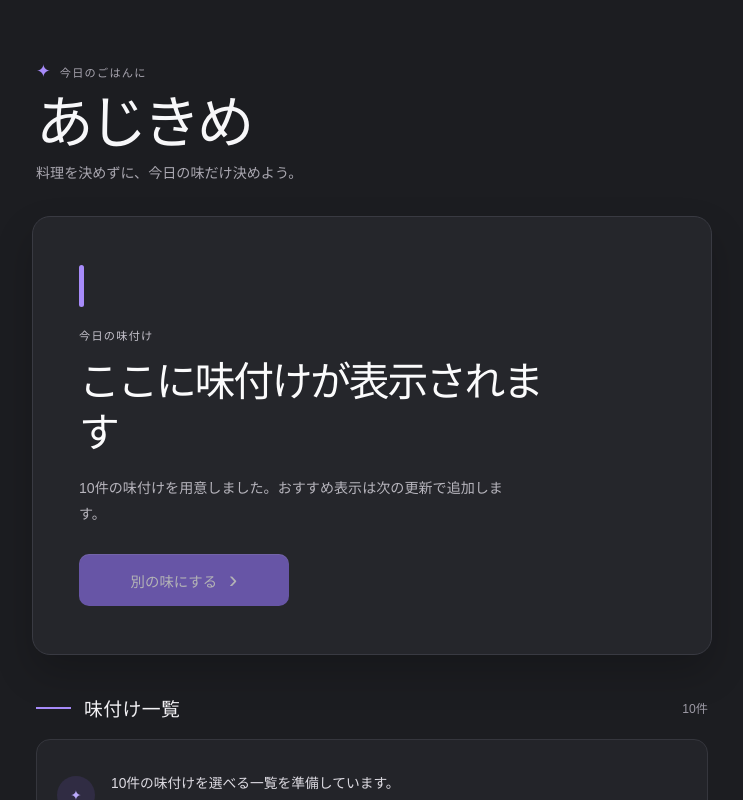
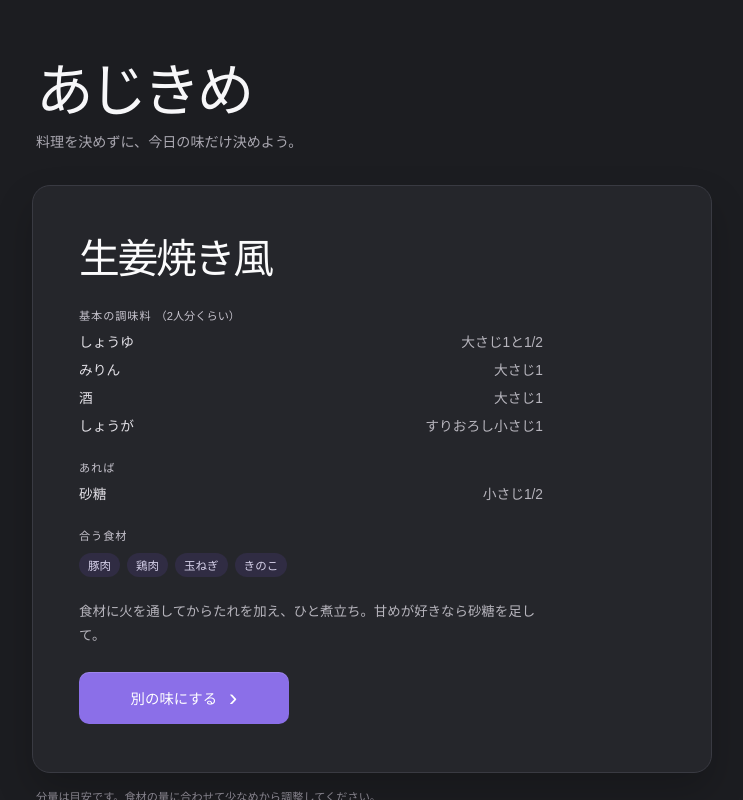
Before and after one commit to shota-hope/ajikime, a React (Vite) app: page / in a window 1280 px wide. Shown: the top 800 px of the page, without its empty margins (268-1011 px from the left). Built offline with nearby package versions, Linux system fonts and the light colour scheme.

Commit message:
Add random daily flavoring

```diff
--- a/src/App.tsx
+++ b/src/App.tsx
@@ -1,30 +1,69 @@
-import { flavorings } from './data'
+import { useState } from 'react'
+import { flavorings, seasonings } from './data'
+import type { Flavoring } from './data'
+import { pickFlavoring } from './randomFlavoring'
+
+const seasoningLabels = new Map(seasonings.map(({ name, label }) => [name, label]))
+
+function SeasoningList({ items }: { items: Flavoring['seasonings'] }) {
+  return (
+    <dl className="seasoning-list">
+      {items.map(({ name, amount }) => (
+        <div key={name}>
+          <dt>{seasoningLabels.get(name) ?? name}</dt>
+          <dd>{amount}</dd>
+        </div>
+      ))}
+    </dl>
+  )
+}
 
 export function App() {
+  const [today, setToday] = useState(() => pickFlavoring(flavorings))
+
+  const redraw = () => {
+    setToday((current) => pickFlavoring(flavorings, current?.name))
+  }
+
   return (
     <main className="app-shell">
       <header className="app-header">
-        <div className="brand-row">
-          <span className="brand-mark" aria-hidden="true">✦</span>
-          <p className="eyebrow">今日のごはんに</p>
-        </div>
         <h1>あじきめ</h1>
         <p className="intro">料理を決めずに、今日の味だけ決めよう。</p>
       </header>
 
       <section className="hero-card" aria-labelledby="today-title">
-        <span className="hero-accent" aria-hidden="true" />
         <div className="hero-card__content">
-          <div className="card-label">今日の味付け</div>
-          <h2 id="today-title">ここに味付けが表示されます</h2>
-          <p className="placeholder-copy">
-            {flavorings.length}件の味付けを用意しました。おすすめ表示は次の更新で追加します。
-          </p>
-          <button type="button" className="primary-button" disabled>
-            別の味にする <span aria-hidden="true">›</span>
-          </button>
+          {today ? (
+            <>
+              <h2 id="today-title">{today.label}</h2>
+              <div className="flavoring-detail">
+                <h3>基本の調味料 <span>（2人分くらい）</span></h3>
+                <SeasoningList items={today.seasonings} />
+              </div>
+              {today.optionalSeasonings.length > 0 && (
+                <div className="flavoring-detail">
+                  <h3>あれば</h3>
+                  <SeasoningList items={today.optionalSeasonings} />
+                </div>
+              )}
+              <div className="flavoring-detail">
+                <h3>合う食材</h3>
+                <ul className="good-with">
+                  {today.goodWith.map((ingredient) => <li key={ingredient}>{ingredient}</li>)}
+                </ul>
+              </div>
+              <p className="flavoring-comment">{today.comment}</p>
+              <button type="button" className="primary-button" onClick={redraw}>
+                別の味にする <span aria-hidden="true">›</span>
+              </button>
+            </>
+          ) : (
+            <p className="placeholder-copy">味付けがまだ登録されていません。</p>
+          )}
         </div>
       </section>
+      <p className="amount-note">分量は目安です。食材の量に合わせて少なめから調整してください。</p>
 
       <section className="list-section" aria-labelledby="list-title">
         <div className="section-heading">
--- /dev/null
+++ b/src/randomFlavoring.ts
@@ -0,0 +1,13 @@
+import type { Flavoring } from './data'
+
+export function pickFlavoring(
+  candidates: Flavoring[],
+  previousName?: string,
+  random: () => number = Math.random,
+): Flavoring | undefined {
+  if (candidates.length === 0) return undefined
+  if (candidates.length === 1) return candidates[0]
+
+  const selectable = candidates.filter(({ name }) => name !== previousName)
+  return selectable[Math.floor(random() * selectable.length)]
+}
--- a/src/styles.css
+++ b/src/styles.css
@@ -19,9 +19,7 @@ button { font: inherit; }
 }
 
 .app-header { padding: 5px 4px 31px; }
-.brand-row { display: flex; align-items: center; gap: 9px; margin-bottom: 14px; }
-.brand-mark { color: #a78bfa; font-size: 1.1rem; line-height: 1; }
-.eyebrow, .card-label {
+.eyebrow {
   margin: 0;
   color: #a8a5b0;
   font-size: .7rem;
@@ -34,7 +32,7 @@ h1 {
   color: #f7f7f9;
   font-family: inherit;
   font-size: clamp(2.4rem, 12vw, 3.6rem);
-  font-weight: 800;
+  font-weight: 900;
   letter-spacing: -.07em;
   line-height: 1;
 }
@@ -50,26 +48,33 @@ h1 {
   box-shadow: 0 18px 38px rgb(0 0 0 / 20%);
 }
 .hero-card__content { max-width: 29rem; }
-.hero-accent {
-  display: block;
-  width: 5px;
-  height: 42px;
-  margin-bottom: 20px;
-  border-radius: 99px;
-  background: #a78bfa;
-}
-.card-label { margin-bottom: 14px; color: #c5c2cc; }
 .hero-card h2 {
   max-width: 12em;
   margin-bottom: 16px;
   color: #fbfbfc;
   font-family: inherit;
   font-size: clamp(1.62rem, 7vw, 2.55rem);
-  font-weight: 800;
+  font-weight: 900;
   letter-spacing: -.055em;
   line-height: 1.25;
 }
 .placeholder-copy { max-width: 31em; margin-bottom: 27px; color: #b7b5bd; font-size: .88rem; line-height: 1.85; }
+.flavoring-detail { margin-top: 22px; }
+.flavoring-detail h3 {
+  margin: 0 0 10px;
+  color: #c5c2cc;
+  font-size: .7rem;
+  font-weight: 700;
+  letter-spacing: .08em;
+}
+.flavoring-detail h3 span { font-weight: 400; letter-spacing: 0; }
+.seasoning-list { display: grid; gap: 8px; margin: 0; }
+.seasoning-list > div { display: grid; grid-template-columns: minmax(0, 1fr) auto; gap: 16px; color: #e1dfe5; font-size: .86rem; line-height: 1.45; }
+.seasoning-list dt, .seasoning-list dd { margin: 0; }
+.seasoning-list dd { color: #b7b5bd; text-align: right; }
+.good-with { display: flex; flex-wrap: wrap; gap: 7px; margin: 0; padding: 0; list-style: none; }
+.good-with li { padding: 4px 9px; border-radius: 999px; color: #d7d2eb; background: #302c43; font-size: .72rem; }
+.flavoring-comment { margin: 23px 0 24px; color: #b7b5bd; font-size: .84rem; line-height: 1.8; }
 .primary-button {
   display: inline-flex;
   width: 100%;
@@ -84,10 +89,10 @@ h1 {
   box-shadow: inset 0 1px rgb(255 255 255 / 16%);
   font-size: .9rem;
   font-weight: 700;
-  cursor: not-allowed;
-  opacity: .65;
+  cursor: pointer;
 }
 .primary-button span { font-size: 1.55rem; font-weight: 400; line-height: 0; }
+.amount-note { margin: 15px 4px 0; color: #918e98; font-size: .7rem; line-height: 1.65; }
 
 .list-section { padding: 39px 4px 0; }
 .section-heading { display: flex; align-items: center; justify-content: space-between; gap: 12px; }
```
Also changed, not shown: 2 other files (tests, documents, lock files or other folders).
